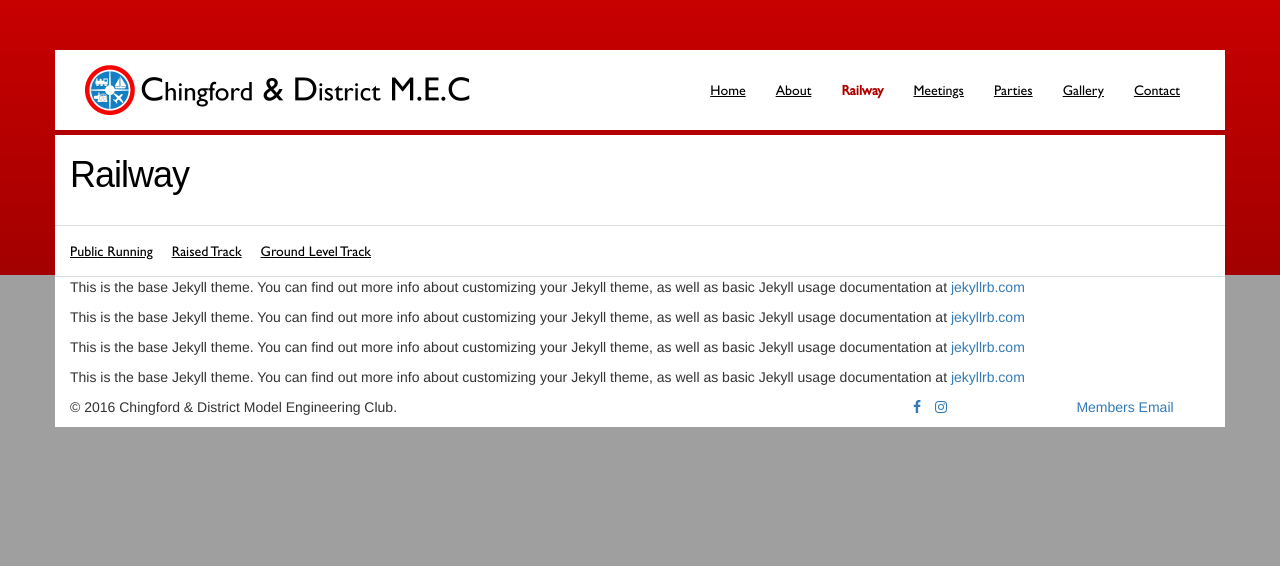
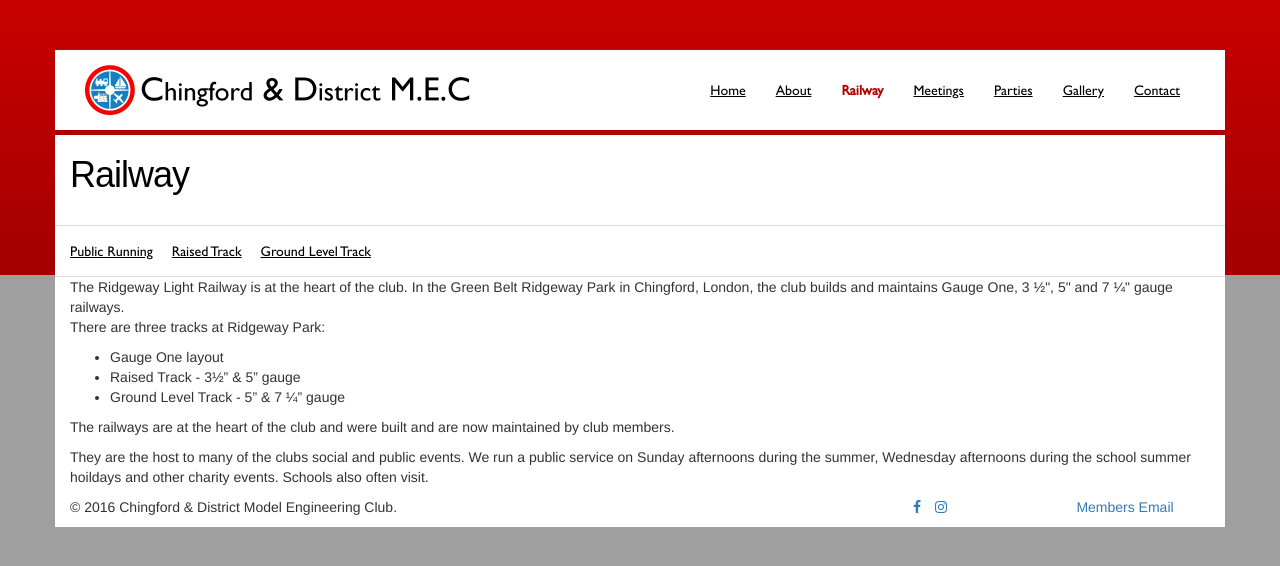
Before and after one commit to Liver99/cdmec.co.uk, a Jekyll site: the page built from railway/index.md, in a window 1280 px wide. Shown: the top 566 px of the page. Built offline with Jekyll 4.4.1, drawn with Linux system fonts in a browser that asks for light colours; nearby versions of some CDN libraries.

Commit message:
Imported content

```diff
--- a/railway/index.md
+++ b/railway/index.md
@@ -4,10 +4,16 @@ title: Railway
 permalink: /railway/
 ---
 
-This is the base Jekyll theme. You can find out more info about customizing your Jekyll theme, as well as basic Jekyll usage documentation at [jekyllrb.com](http://jekyllrb.com/)
+<div class="perex">
+  The Ridgeway Light Railway is at the heart of the club. In the Green Belt Ridgeway Park in Chingford, London, the club builds and maintains Gauge One, 3 ½", 5" and 7 ¼" gauge railways.
+</div>
 
-This is the base Jekyll theme. You can find out more info about customizing your Jekyll theme, as well as basic Jekyll usage documentation at [jekyllrb.com](http://jekyllrb.com/)
+There are three tracks at Ridgeway Park:
 
-This is the base Jekyll theme. You can find out more info about customizing your Jekyll theme, as well as basic Jekyll usage documentation at [jekyllrb.com](http://jekyllrb.com/)
+* Gauge One layout
+* Raised Track - 3½" & 5" gauge
+* Ground Level Track - 5" & 7 ¼" gauge
 
-This is the base Jekyll theme. You can find out more info about customizing your Jekyll theme, as well as basic Jekyll usage documentation at [jekyllrb.com](http://jekyllrb.com/)
+The railways are at the heart of the club and were built and are now maintained by club members.
+
+They are the host to many of the clubs social and public events. We run a public service on Sunday afternoons during the summer, Wednesday afternoons during the school summer hoildays and other charity events. Schools also often visit.
```
